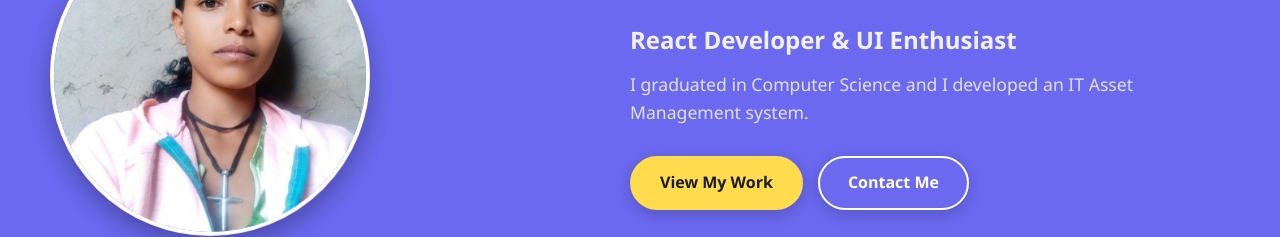
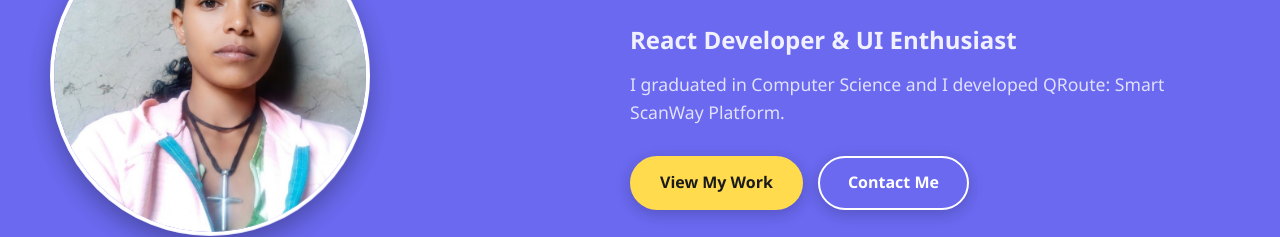
Before and after one commit to fentatena6-cmyk/new-portfolio, a React (Vite) app: page / in a window 1280 px wide. Shown: the part 244-481 px from the top of the page. Built offline with nearby package versions, Linux system fonts and the light colour scheme; the HTML template or start-up script is replaced by a standard one.

Commit message:
update hero section description to QRoute Smart ScanWay Platform

```diff
--- a/src/components/Hero.jsx
+++ b/src/components/Hero.jsx
@@ -26,10 +26,10 @@ const Hero = () => {
           <h2>React Developer & UI Enthusiast</h2>
 
           <p className="description">
-           I graduated in Computer Science and I developed an IT Asset Management system.
+           I graduated in Computer Science and I developed QRoute: Smart ScanWay Platform.
           </p>
 
-          {/* በሚያምር ዲዛይን የተሰሩ ቁልፎች */}
+          {}
           <div className="hero-buttons">
             <a href="#projects" className="btn btn-primary">View My Work</a>
             <a href="#contact" className="btn btn-secondary">Contact Me</a>
```
